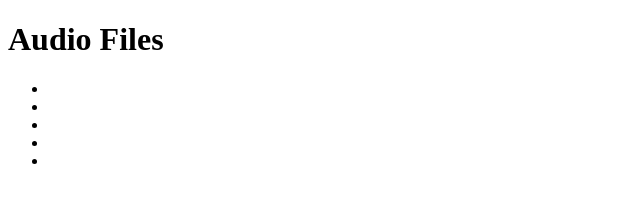
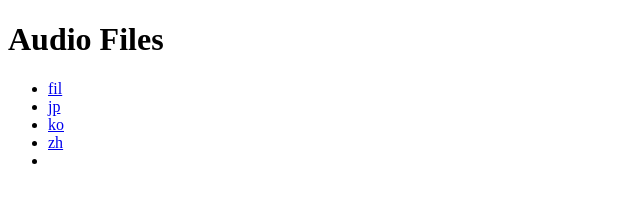
Before and after one commit to dojicreates/audio-files, a plain HTML site: page index.html in a window 1280 px wide. Shown: the full height of the page, 0-640 px from the left. Drawn offline with Linux system fonts and the light colour scheme.

Commit message:
Update index.html

```diff
--- a/index.html
+++ b/index.html
@@ -8,10 +8,10 @@
 <body>
     <h1>Audio Files</h1>
     <ul>
-        <li><a href="audio/damifil.MP3"></a></li>
-        <li><a href="audio/damijp.MP3"></a></li>
-        <li><a href="audio/damiko.MP3"></a></li>
-        <li><a href="audio/damizh.MP3"></a></li>
+        <li><a href="audio/damifil.MP3">fil</a></li>
+        <li><a href="audio/damijp.MP3">jp</a></li>
+        <li><a href="audio/damiko.MP3">ko</a></li>
+        <li><a href="audio/damizh.MP3">zh</a></li>
         <li><a href=""></a></li>
     </ul>
 </body>
```
